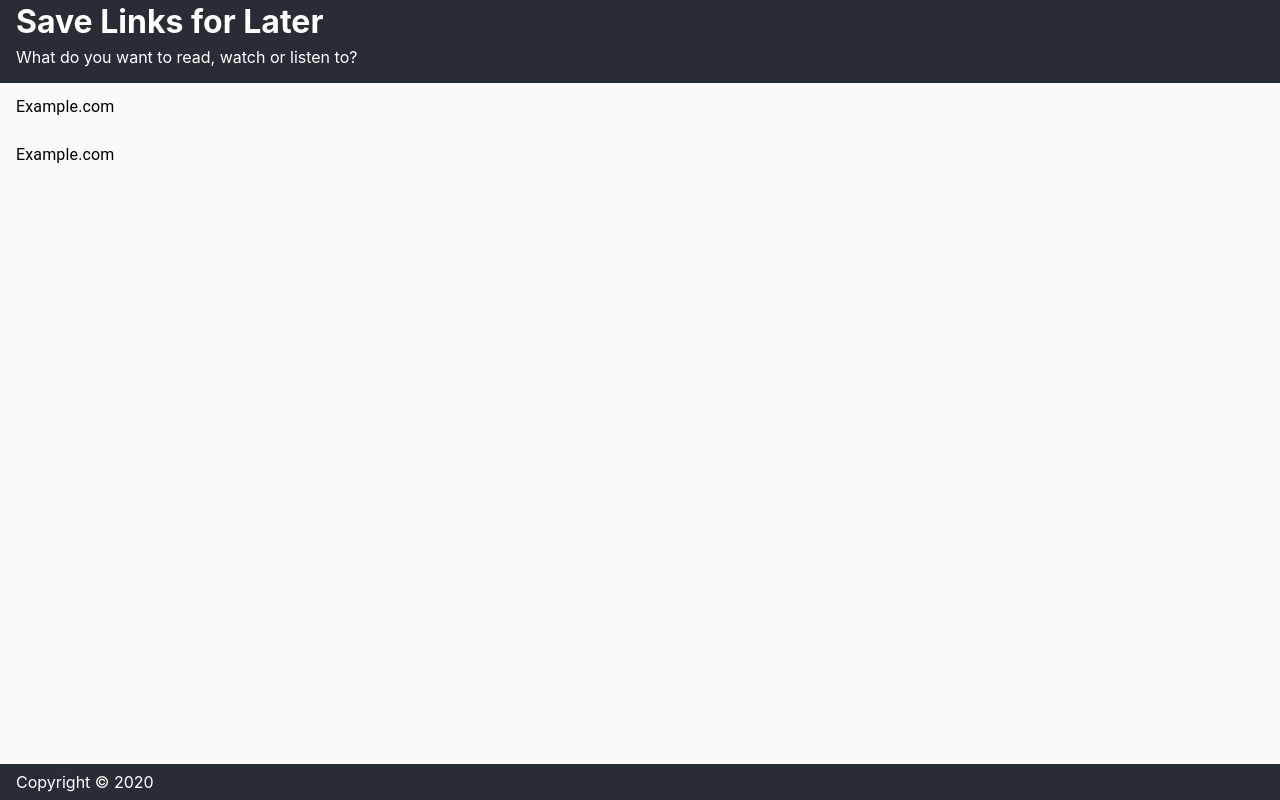
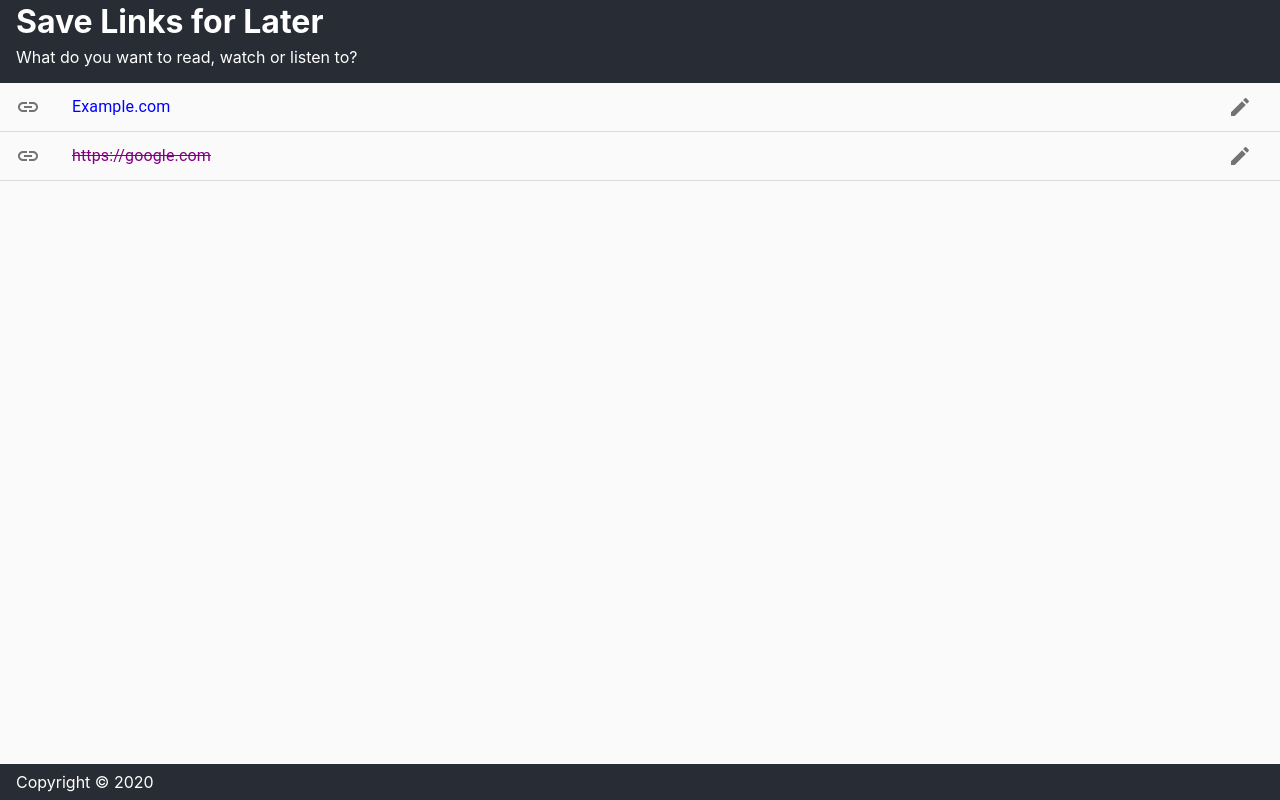
Before and after one commit to BumbleB2na/react-save-links, a React (Create React App) app: page / in a window 1280 px wide. Built offline with nearby package versions, Linux system fonts and the light colour scheme.

Commit message:
Component for list item receives props from list

```diff
--- a/src/components/LinkList/LinkList.js
+++ b/src/components/LinkList/LinkList.js
@@ -1,8 +1,8 @@
 import React from 'react';
 import { makeStyles } from '@material-ui/core/styles';
 import List from '@material-ui/core/List';
-import ListItem from '@material-ui/core/ListItem';
-import ListItemText from '@material-ui/core/ListItemText';
+import Divider from '@material-ui/core/Divider';
+import LinkListItem from '../../components/LinkListItem/LinkListItem';
 
 const useStyles = makeStyles((theme) => ({
 	root: {
@@ -11,28 +11,20 @@ const useStyles = makeStyles((theme) => ({
 	}
 }));
 
-function ListItemLink(props) {
-	return <ListItem button component="a" {...props} />;
-}
-
 export default function LinkList() {
 	const classes = useStyles();
 	return (
 		<List className={classes.root}>
-			<ListItemLink
-				href="https://example.com"
-				target="_blank"
-				rel="noopener noreferrer"
-			>
-				<ListItemText primary="Example.com"></ListItemText>
-			</ListItemLink>
-			<ListItemLink
-				href="https://example.com"
-				target="_blank"
-				rel="noopener noreferrer"
-			>
-				<ListItemText primary="Example.com"></ListItemText>
-			</ListItemLink>
+			<LinkListItem
+				title="Example.com"
+				url="https://example.com"
+			></LinkListItem>
+			<Divider />
+			<LinkListItem
+				url="https://google.com"
+				visited="true"
+			></LinkListItem>
+			<Divider />
 		</List>
 	);
 }
--- /dev/null
+++ b/src/components/LinkListItem/LinkListItem.js
@@ -0,0 +1,78 @@
+import React from 'react';
+import { makeStyles } from '@material-ui/core/styles';
+import ListItem from '@material-ui/core/ListItem';
+import ListItemText from '@material-ui/core/ListItemText';
+import ListItemSecondaryAction from '@material-ui/core/ListItemSecondaryAction';
+import ListItemIcon from '@material-ui/core/ListItemIcon';
+import Link from '@material-ui/core/Link';
+import IconButton from '@material-ui/core/IconButton';
+import LinkIcon from '@material-ui/icons/Link';
+import EditIcon from '@material-ui/icons/Edit';
+
+const useStyles = makeStyles((theme) => ({
+	hyperlink: {
+		color: 'blue'
+	},
+	hyperlinkVisited: {
+		color: 'purple',
+		textDecorationLine: 'line-through'
+	},
+}));
+
+function ListItemButton(props) {
+	const classes = useStyles();
+	return (
+		<ListItem className={props.visited ? classes.hyperlinkVisited : classes.hyperlink} button component="button" {...props}>
+			{props.children}
+		</ListItem>
+	);
+}
+function ListItemTextLink(props) {
+	const classes = useStyles();
+	return (
+		<ListItemText>
+			<Link
+				className={props.visited ? classes.hyperlinkVisited : classes.hyperlink}
+				button component="a"
+				href={props.url}
+				target="_blank"
+				rel="noopener noreferrer"
+				onClick={() => alert('hyperlink clicked')}
+			>
+				{props.title || props.url}
+			</Link>
+		</ListItemText>
+	);
+}
+
+export default class LinkListItem extends React.Component {
+	constructor(props) {
+		super(props);
+		this.state = {
+			title: this.props.title || '',
+			url: this.props.url || 'https://',
+			visited: this.props.visited || false
+		}
+	}
+	render() {
+		return (
+			<ListItemButton>
+				<ListItemIcon>
+					<LinkIcon />
+				</ListItemIcon>
+				<ListItemTextLink
+					title={this.state.title}
+					url={this.state.url}
+					visited={this.state.visited}
+				/>
+				<ListItemSecondaryAction>
+					<IconButton
+						onClick={() => { alert('edit icon clicked') }}
+					>
+						<EditIcon />
+					</IconButton>
+				</ListItemSecondaryAction>
+			</ListItemButton>
+		);
+	}
+}
```
